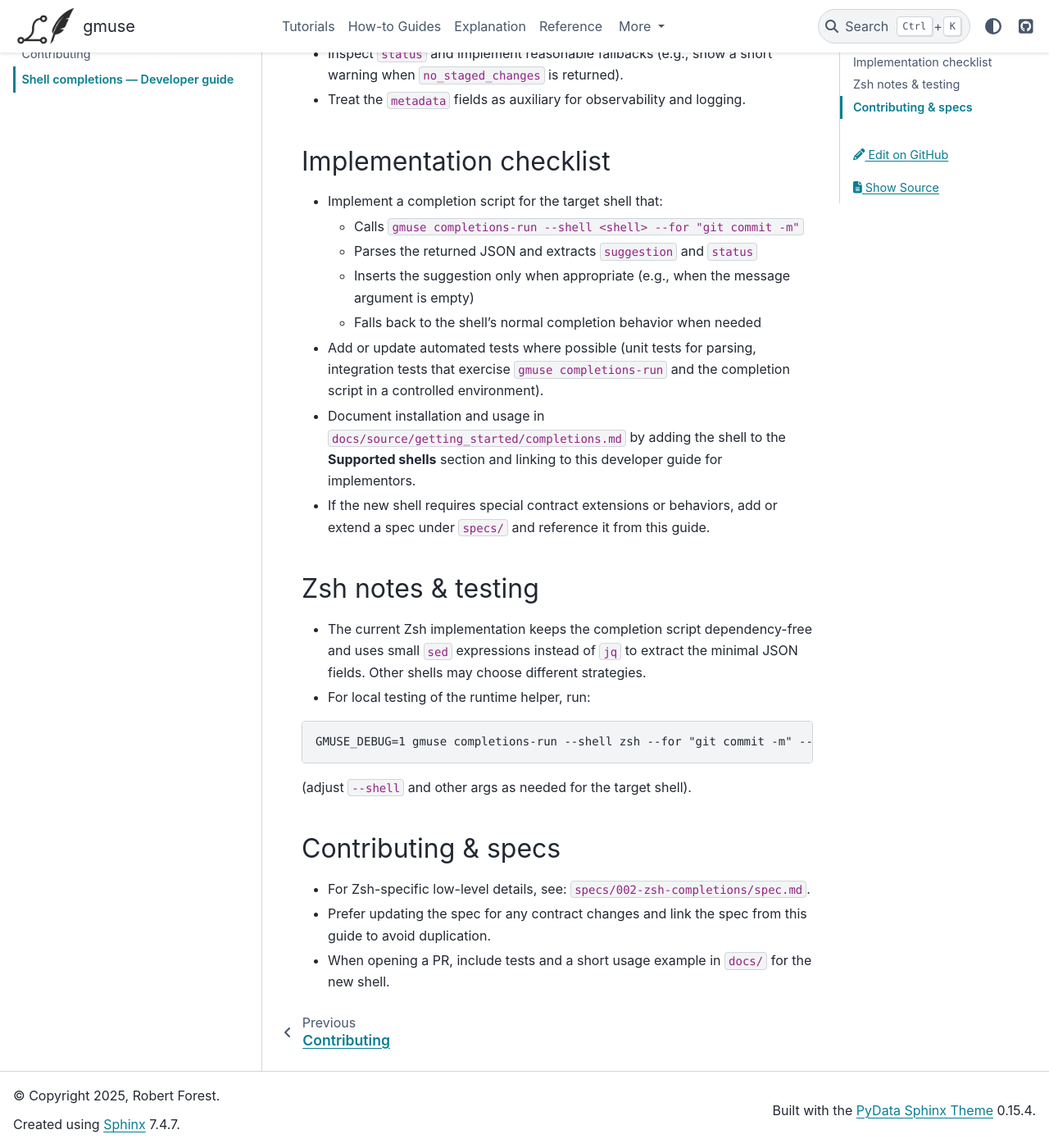
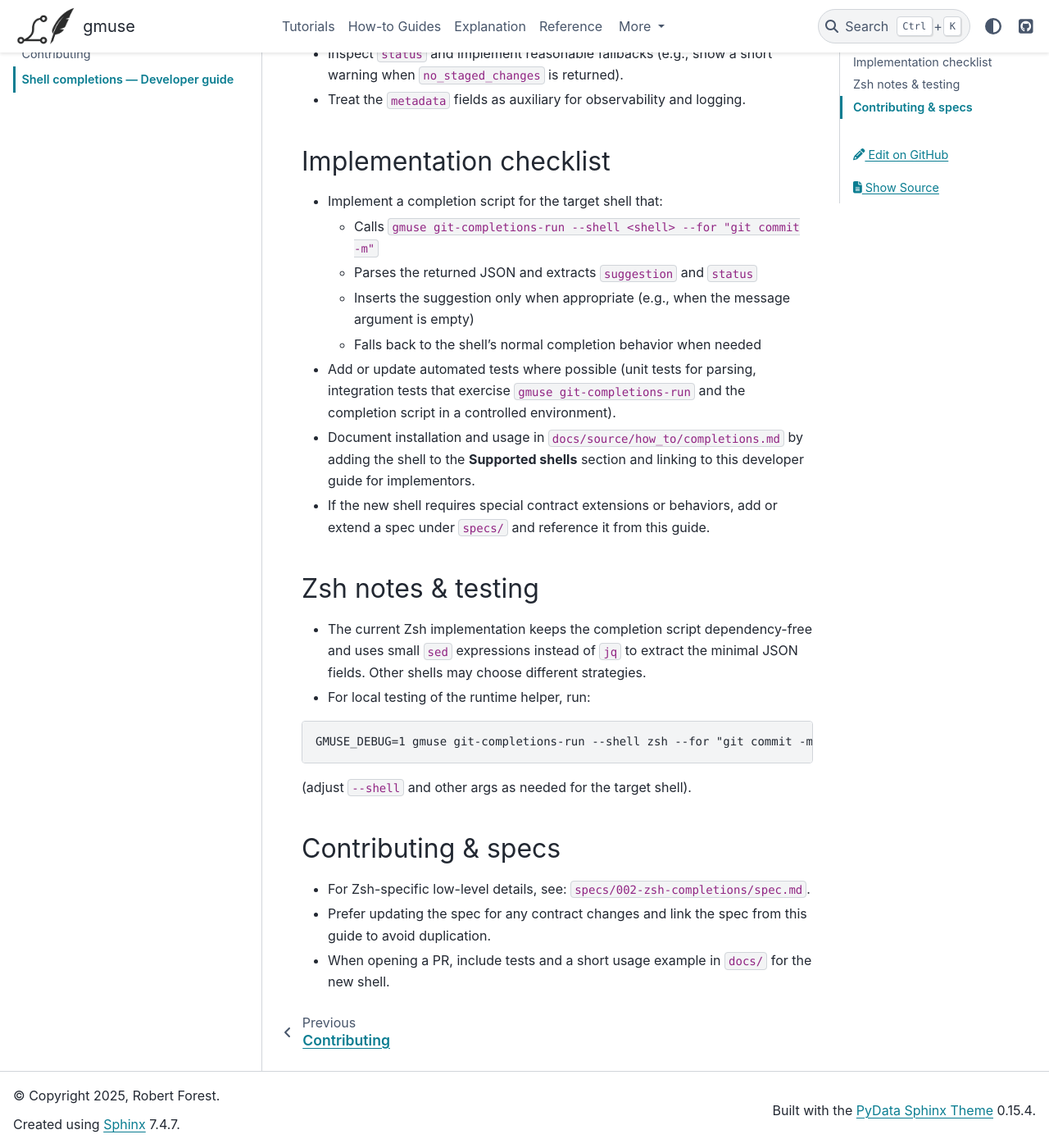
Before and after one commit to rvforest/gmuse, a Sphinx documentation site: the page built from docs/source/development/shell-completions.md, in a window 1280 px wide and 1400 px high, scrolled down 841 px. Shown: the whole window at 82% size. Built offline with Sphinx 7.4.7 and the PyData theme 0.15.4, drawn with Linux system fonts in a browser that asks for light colours; pages that are not in the unit, such as notebooks, are missing from menus; some of the changed text lies outside the part shown.

Commit message:
docs: fix incorrect references

````diff
--- a/docs/source/development/shell-completions.md
+++ b/docs/source/development/shell-completions.md
@@ -7,7 +7,7 @@ single source of truth for any compatibility or protocol requirements.
 
 ## Runtime helper contract
 
-Completion scripts should invoke the runtime helper `gmuse completions-run`
+Completion scripts should invoke the runtime helper `gmuse git-completions-run`
 with arguments `--shell <shell> --for "git commit -m"` and expect a JSON
 response of the form:
 
@@ -35,15 +35,15 @@ Completion scripts must:
 ## Implementation checklist
 
 - Implement a completion script for the target shell that:
-  - Calls `gmuse completions-run --shell <shell> --for "git commit -m"`
+  - Calls `gmuse git-completions-run --shell <shell> --for "git commit -m"`
   - Parses the returned JSON and extracts `suggestion` and `status`
   - Inserts the suggestion only when appropriate (e.g., when the message
     argument is empty)
   - Falls back to the shell's normal completion behavior when needed
 - Add or update automated tests where possible (unit tests for parsing,
-  integration tests that exercise `gmuse completions-run` and the completion
+  integration tests that exercise `gmuse git-completions-run` and the completion
   script in a controlled environment).
-- Document installation and usage in `docs/source/getting_started/completions.md`
+- Document installation and usage in `docs/source/how_to/completions.md`
   by adding the shell to the **Supported shells** section and linking to this
   developer guide for implementors.
 - If the new shell requires special contract extensions or behaviors, add
@@ -57,7 +57,7 @@ Completion scripts must:
 - For local testing of the runtime helper, run:
 
 ```console
-GMUSE_DEBUG=1 gmuse completions-run --shell zsh --for "git commit -m" --timeout 3.0
+GMUSE_DEBUG=1 gmuse git-completions-run --shell zsh --for "git commit -m" --timeout 3.0
 ```
 
 (adjust `--shell` and other args as needed for the target shell).
````
Also changed, not shown: README.md (+4 -4 lines), docs/source/how_to/completions.md (+3 -3 lines).
